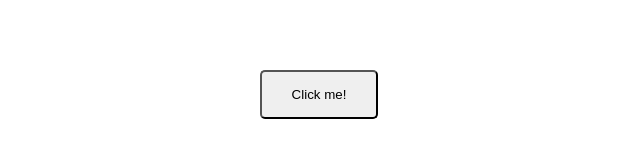
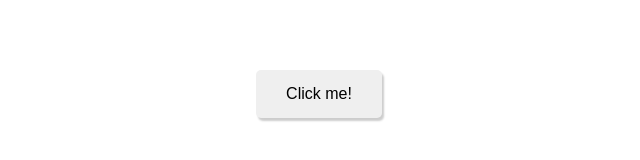
Before and after one commit to samuelastech/background-change, a plain HTML site: page index.html in a window 1280 px wide. Shown: the part 306-466 px from the top of the page, without its empty margins (321-961 px from the left). Drawn offline with Linux system fonts and the light colour scheme.

Commit message:
feat: button style

```diff
--- a/index.css
+++ b/index.css
@@ -1,3 +1,5 @@
+@import url('https://fonts.googleapis.com/css2?family=Open+Sans:wght@300;400;500;600;700&display=swap');
+
 * {
     margin: 0;
     padding: 0;
@@ -10,10 +12,19 @@ body{
     display: flex;
     align-items: center;
     justify-content: center;
+    font-family: 'Open Sans', sans-serif;
 }
 
 button{
+    border: none;
     padding: 15px 30px;
     border-radius: 5px;
     cursor: pointer;
+    box-shadow: 2px 3px 2px rgba(0, 0, 0, 0.2);
+    font-size: 1rem;
+    transition: all ease 0.2s;
 }
+
+button:hover{
+    background-color: rgba(230, 230, 230, 1);
+}
```
